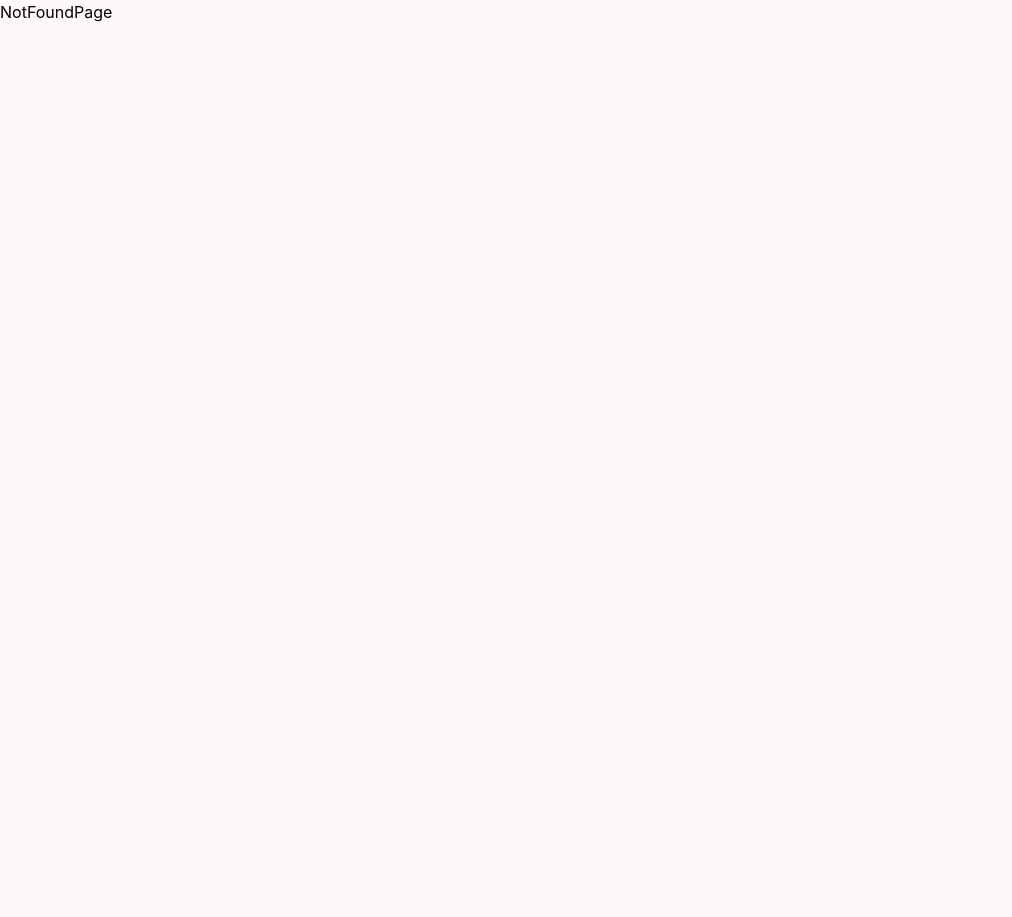
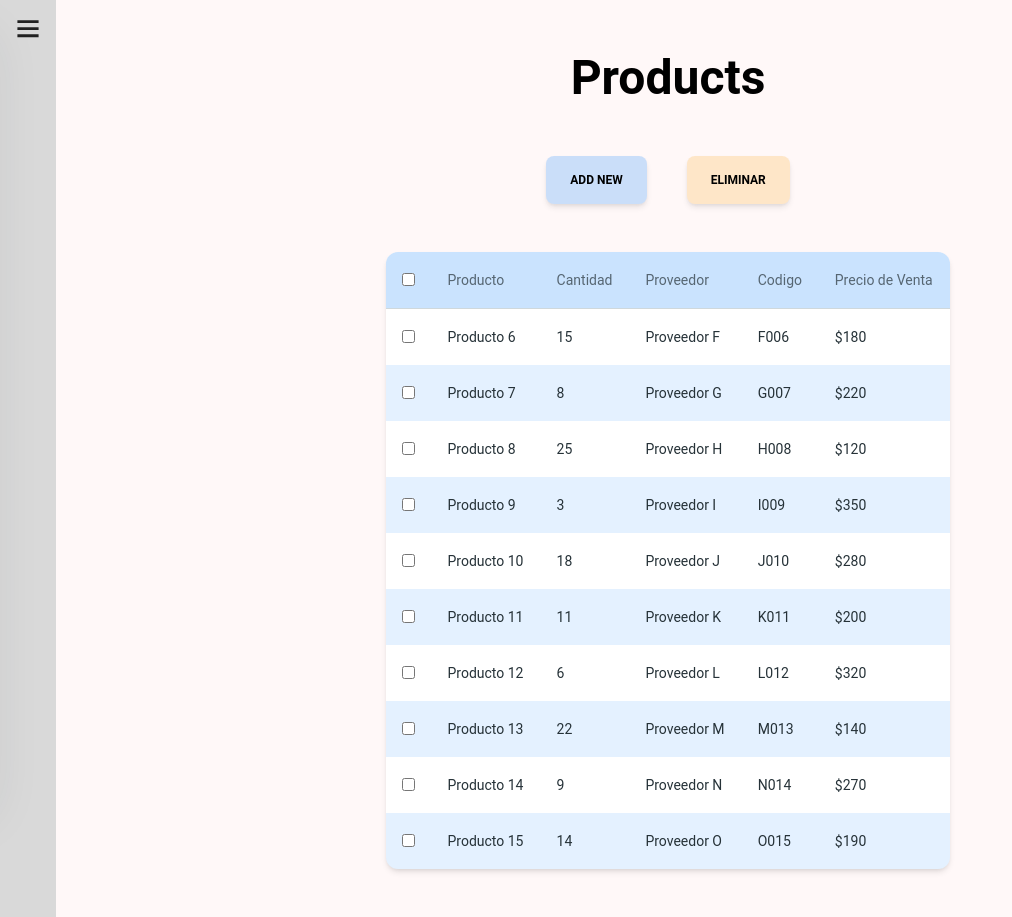
Before and after one commit to rogelioolarte/s15-13-ft-java-react, a React (Vite) app in the folder front/: page /products in a window 1280 px wide. Shown: the whole page, without its empty margins (0-1012 px from the left). Before the commit the page ends 800 px from the top, so only its background shows below. Built offline with nearby package versions, Linux system fonts and the light colour scheme.

Commit message:
products page

```diff
--- a/front/main.jsx
+++ b/front/main.jsx
@@ -13,6 +13,7 @@ import { ThemeProvider } from '@material-tailwind/react'
 import { Provider } from 'react-redux'
 import { store } from './src/store'
 import HomePage from './src/pages/HomePage'
+import ProductsPage from './src/pages/ProductsPage.jsx'
 
 const router = createBrowserRouter([
   {
@@ -24,7 +25,8 @@ const router = createBrowserRouter([
       { path: '/sales', element: <SalesPage /> },
       { path: '/inquiries', element: <InquiriesPage /> },
       { path: '/suppliers', element: <SuppliersPage /> },
-      { path: '/purchases', element: <PurchasesPage /> }
+      { path: '/purchases', element: <PurchasesPage /> },
+      { path: '/products', element: <ProductsPage /> }
     ]
   },
   { path: '/home', element: <HomePage /> },
--- /dev/null
+++ b/front/src/components/container/ProductsFormModal.jsx
@@ -0,0 +1,26 @@
+import {
+  Button,
+  Dialog,
+  DialogHeader,
+  DialogBody,
+  DialogFooter,
+} from "@material-tailwind/react";
+import { useState } from 'react'
+import { ProductsFormik } from '../pure/forms/ProductsFormik.jsx'
+
+export function ProductsFormModal() {
+  const [open, setOpen] = useState(false);
+
+  const handleOpen = () => setOpen(!open);
+
+  return (
+    <>
+      <Button onClick={handleOpen}  className='bg-secondary-40 py-4 text-black'>Add New</Button>
+      <Dialog open={open} handler={handleOpen} size={'xs'}>
+        <DialogBody className={'p-0'}>
+          <ProductsFormik setOpen={setOpen}/>
+        </DialogBody>
+      </Dialog>
+    </>
+  );
+}
--- /dev/null
+++ b/front/src/components/container/ProductsSection.jsx
@@ -0,0 +1,18 @@
+import { Button, Typography } from '@material-tailwind/react'
+import { ProductsTable } from './ProductsTable.jsx'
+import { ProductsFormModal } from './ProductsFormModal.jsx'
+
+export function ProductsSection () {
+  return (
+    <>
+      <main className='text-center p-12 md:p-12 w-full flex flex-col items-center'>
+        <Typography className='font-bold' variant='h1'>Products</Typography>
+        <div className='gap-10 flex my-12'>
+          <ProductsFormModal />
+          <Button className='bg-warning-40 py-4 text-black'>Eliminar</Button>
+        </div>
+        <ProductsTable />
+      </main>
+    </>
+  )
+}
--- /dev/null
+++ b/front/src/components/container/ProductsTable.jsx
@@ -0,0 +1,151 @@
+import { Card, Typography } from '@material-tailwind/react'
+import { useState } from 'react'
+const TABLE_HEAD = ['checkbox', 'Producto', 'Cantidad', 'Proveedor', 'Codigo', 'Precio de Venta']
+
+const TABLE_ROWS = [
+  {
+    producto: 'Producto 6',
+    cantidad: 15,
+    proveedor: 'Proveedor F',
+    codigo: 'F006',
+    precioDeVenta: '$180'
+  },
+  {
+    producto: 'Producto 7',
+    cantidad: 8,
+    proveedor: 'Proveedor G',
+    codigo: 'G007',
+    precioDeVenta: '$220'
+  },
+  {
+    producto: 'Producto 8',
+    cantidad: 25,
+    proveedor: 'Proveedor H',
+    codigo: 'H008',
+    precioDeVenta: '$120'
+  },
+  {
+    producto: 'Producto 9',
+    cantidad: 3,
+    proveedor: 'Proveedor I',
+    codigo: 'I009',
+    precioDeVenta: '$350'
+  },
+  {
+    producto: 'Producto 10',
+    cantidad: 18,
+    proveedor: 'Proveedor J',
+    codigo: 'J010',
+    precioDeVenta: '$280'
+  },
+  {
+    producto: 'Producto 11',
+    cantidad: 11,
+    proveedor: 'Proveedor K',
+    codigo: 'K011',
+    precioDeVenta: '$200'
+  },
+  {
+    producto: 'Producto 12',
+    cantidad: 6,
+    proveedor: 'Proveedor L',
+    codigo: 'L012',
+    precioDeVenta: '$320'
+  },
+  {
+    producto: 'Producto 13',
+    cantidad: 22,
+    proveedor: 'Proveedor M',
+    codigo: 'M013',
+    precioDeVenta: '$140'
+  },
+  {
+    producto: 'Producto 14',
+    cantidad: 9,
+    proveedor: 'Proveedor N',
+    codigo: 'N014',
+    precioDeVenta: '$270'
+  },
+  {
+    producto: 'Producto 15',
+    cantidad: 14,
+    proveedor: 'Proveedor O',
+    codigo: 'O015',
+    precioDeVenta: '$190'
+  }
+]
+
+export function ProductsTable () {
+  const [checkedItems, setCheckedItems] = useState(new Array(TABLE_ROWS.length).fill(false))
+
+  const handleCheckAll = () => {
+    const allChecked = checkedItems.every((item) => item)
+    setCheckedItems(new Array(TABLE_ROWS.length).fill(!allChecked))
+  }
+
+  const handleCheckItem = (index) => {
+    const newCheckedItems = [...checkedItems]
+    newCheckedItems[index] = !newCheckedItems[index]
+    setCheckedItems(newCheckedItems)
+  }
+
+  return (
+    <Card className='h-full w-full lg:w-1/2 overflow-auto'>
+      <table className='w-full min-w-max table-auto text-left'>
+        <thead>
+        <tr>
+          {TABLE_HEAD.map((head, index) =>
+            head === 'checkbox'
+              ? (
+                <th key={index} className='border-b border-blue-gray-100 bg-secondary-40 p-4'>
+                  <input type='checkbox' onChange={handleCheckAll} checked={checkedItems.every((item) => item)} />
+                </th>
+              )
+              : (
+                <th key={index} className='border-b border-blue-gray-100 bg-secondary-40 p-4'>
+                  <Typography variant='small' color='blue-gray' className='font-normal leading-none opacity-70'>
+                    {head}
+                  </Typography>
+                </th>
+              )
+          )}
+        </tr>
+        </thead>
+        <tbody className='bg-primary-30'>
+        {TABLE_ROWS.map(({ producto, cantidad, proveedor, codigo, precioDeVenta }, index) => (
+          <tr key={codigo} className='even:bg-secondary-20'>
+            <td className='p-4'>
+              <input type='checkbox' checked={checkedItems[index]} onChange={() => handleCheckItem(index)} />
+            </td>
+            <td className='p-4'>
+              <Typography variant='small' color='blue-gray' className='font-normal'>
+                {producto}
+              </Typography>
+            </td>
+            <td className='p-4'>
+              <Typography variant='small' color='blue-gray' className='font-normal'>
+                {cantidad}
+              </Typography>
+            </td>
+            <td className='p-4'>
+              <Typography variant='small' color='blue-gray' className='font-normal'>
+                {proveedor}
+              </Typography>
+            </td>
+            <td className='p-4'>
+              <Typography variant='small' color='blue-gray' className='font-normal'>
+                {codigo}
+              </Typography>
+            </td>
+            <td className='p-4'>
+              <Typography variant='small' color='blue-gray' className='font-normal'>
+                {precioDeVenta}
+              </Typography>
+            </td>
+          </tr>
+        ))}
+        </tbody>
+      </table>
+    </Card>
+  )
+}
--- /dev/null
+++ b/front/src/components/pure/forms/ProductsFormik.jsx
@@ -0,0 +1,85 @@
+import { ErrorMessage, Field, Form, Formik } from 'formik'
+import { Button, Card, CardBody, CardFooter, Input } from '@material-tailwind/react'
+import * as Yup from 'yup'
+
+export function ProductsFormik({ setOpen }) {
+  let initialCredentials
+
+  const productSchema = Yup.object().shape({
+    name: Yup.string()
+      .email('Invalid Email Format')
+      .required('Email is required'),
+    quantity: Yup.string()
+      .required('Password is required'),
+    provider: Yup.string(),
+    price: Yup.string(),
+
+  })
+
+  const initialValues = {
+    name: '',
+    quantity: '',
+    provider: '',
+    price: '',
+  }
+
+  const handleSubmit = async (values) => {
+    console.log(values)
+    // await login(values).unwrap()
+    //   .then((res) => {
+    //     if (useCheckRealUser(res)) {
+    //       useSetUser(res)
+    //       navigate('/dashboard')
+    //     }
+    //   }).catch((error) => sendError(error))
+  }
+
+  return (
+    <Formik initialValues={initialValues} validationSchema={productSchema} onSubmit={handleSubmit}>
+      {({ values, touched, errors, isSubmitting, handleChange, handleBlur }) => (
+        <Form className='grid justify-items-center'>
+          <Card className='w-full text-white'>
+            <CardBody className='flex flex-col gap-6'>
+              <h1 className={'text-black font-bold text-2xl'}>New Product</h1>
+              <div className={'flex flex-col gap-10 '}><Field name="name">
+                {({ field /* { name, value, onChange, onBlur } */ }) => (
+                  <Input {...field} type="text" placeholder="Name" label="Name" size="lg"/>
+                )}
+              </Field>
+                <Field name="price">
+                  {({ field /* { name, value, onChange, onBlur } */ }) => (
+                    <Input {...field} type="text" placeholder="Price" label="Price" size="lg"/>
+                  )}
+                </Field>
+                <Field name="provider">
+                  {({ field /* { name, value, onChange, onBlur } */ }) => (
+                    <Input {...field} type="text" placeholder="Provider" label="Provider" size="lg"/>
+                  )}
+                </Field>
+                <Field name="quantity">
+                  {({ field /* { name, value, onChange, onBlur } */ }) => (
+                    <Input {...field} type="text" placeholder="Quantity" label="Quantity" size="lg"/>
+                  )}
+                </Field>
+                {/* Email Errors */}
+                {errors.email && touched.email &&
+                  (<ErrorMessage className="text-white text-sm" name="email" component="div"/>)}
+                {/* Password Errors */}
+                {errors.password && touched.password &&
+                  (<ErrorMessage className="text-white text-sm" name="password" component="div"/>)}
+                {/*<div className='text-white text-sm text-center'>{CommonError.toUpperCase()}</div>*/}</div>
+            </CardBody>
+            <CardFooter className={'flex justify-center gap-20'}>
+              <Button type='submit' variant='filled' className={'bg-secondary-40 text-black'}>
+                Save
+              </Button>
+              <Button onClick={() => setOpen(false)} variant='filled' color='black'>
+                Cancel
+              </Button>
+            </CardFooter>
+          </Card>
+        </Form>
+      )}
+    </Formik>
+  )
+}
--- /dev/null
+++ b/front/src/pages/ProductsPage.jsx
@@ -0,0 +1,11 @@
+// import useProtectedRoutes from '../hooks/useProtectedRoutes'
+
+import { ProductsSection } from '../components/container/ProductsSection.jsx'
+
+export default function ProductsPage () {
+  /* useProtectedRoutes() */
+
+  return (
+    <ProductsSection />
+  )
+}
```
